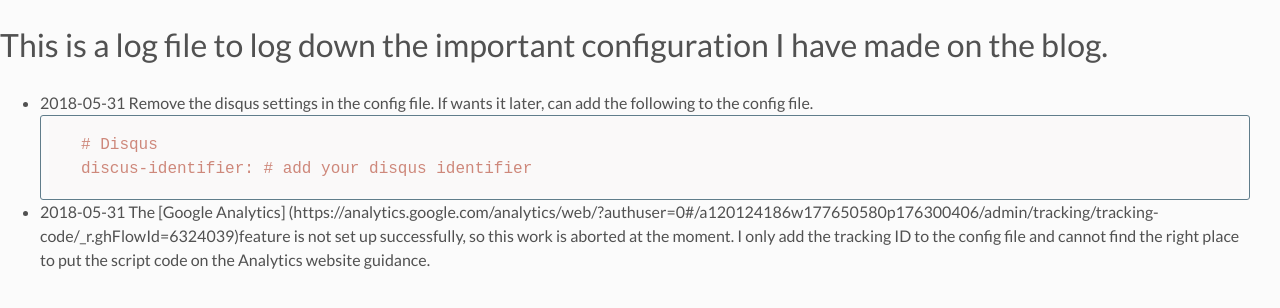
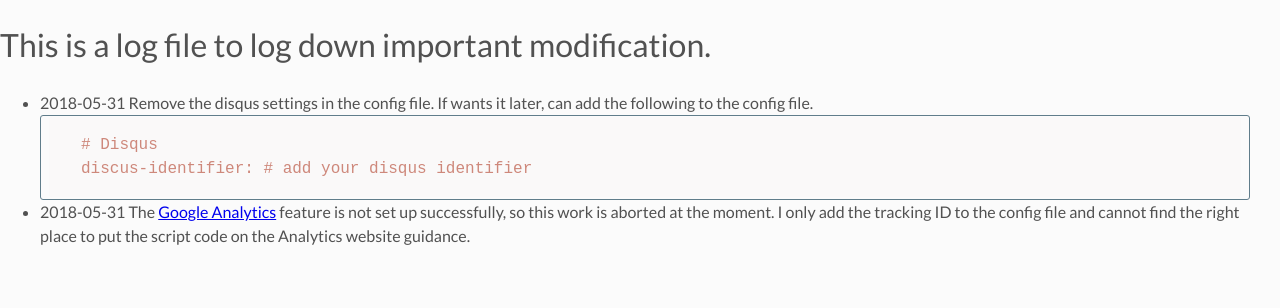
Before and after one commit to yuyang-yy/yuyang-yy.github.io, a Jekyll site: the page built from blog_config_log.markdown, in a window 1280 px wide. Shown: the top 308 px of the page. Built offline with Jekyll 4.4.1, drawn with Linux system fonts in a browser that asks for light colours; our own code applies the rules of GitHub Pages for plain Markdown files.

Commit message:
Modify the log file

````diff
--- a/blog_config_log.markdown
+++ b/blog_config_log.markdown
@@ -1,8 +1,8 @@
-# This is a log file to log down the important configuration I have made on the blog.
+# This is a log file to log down important modification.
 
 * 2018-05-31 Remove the disqus settings in the config file. If wants it later, can add the following to the config file.
 ```
 # Disqus
 discus-identifier: # add your disqus identifier
 ```
-* 2018-05-31 The [Google Analytics] (https://analytics.google.com/analytics/web/?authuser=0#/a120124186w177650580p176300406/admin/tracking/tracking-code/_r.ghFlowId=6324039)feature is not set up successfully, so this work is aborted at the moment. I only add the tracking ID to the config file and cannot find the right place to put the script code on the Analytics website guidance.
+* 2018-05-31 The [Google Analytics](https://analytics.google.com/analytics/web/?authuser=0#/a120124186w177650580p176300406/admin/tracking/tracking-code/_r.ghFlowId=6324039) feature is not set up successfully, so this work is aborted at the moment. I only add the tracking ID to the config file and cannot find the right place to put the script code on the Analytics website guidance.
````
